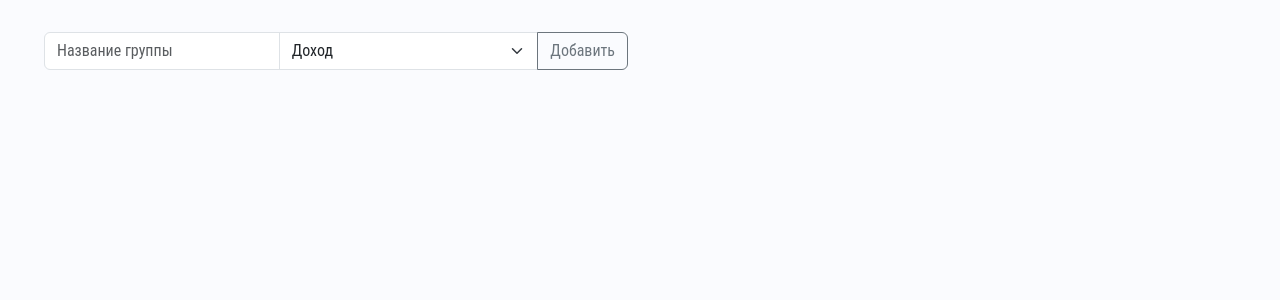
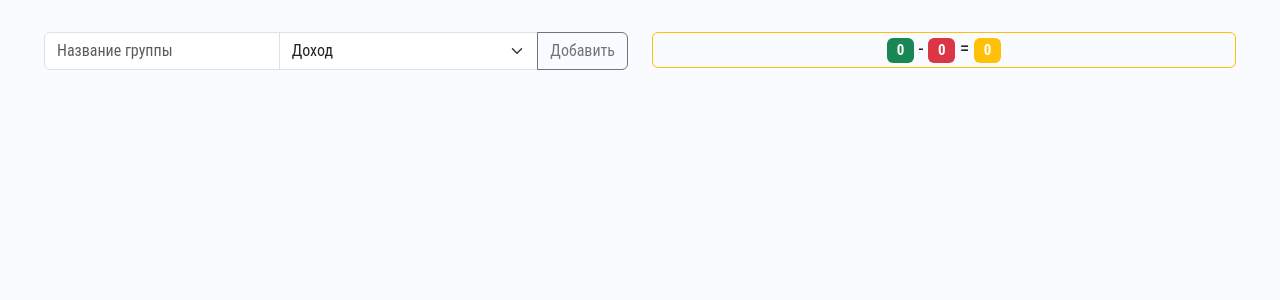
Before and after one commit to mccrush/mymoney, a Vue app: page / in a window 1280 px wide. Shown: the top 300 px of the page. Built offline with nearby package versions, Linux system fonts and the light colour scheme.

Commit message:
Settings show diferense

```diff
--- a/src/App.vue
+++ b/src/App.vue
@@ -3,10 +3,25 @@
 <template>
   <div class="container-fluid">
     <div class="row">
-      <div class="col-6">
+      <div class="col-6 mb-3">
         <GroupAddItem @add-group="addGroup" />
       </div>
-      <div class="col-6"></div>
+      <div class="col-6 mb-3">
+        <div class="border border-warning rounded fs-5 pb-1">
+          <span class="badge bg-success">{{
+            getTotalSum(groups.filter(item => item.type === 'debet'))
+          }}</span>
+          -
+          <span class="badge bg-danger">{{
+            getTotalSum(groups.filter(item => item.type === 'credit'))
+          }}</span>
+          =
+          <span class="badge bg-warning">{{
+            getTotalSum(groups.filter(item => item.type === 'debet')) -
+            getTotalSum(groups.filter(item => item.type === 'credit'))
+          }}</span>
+        </div>
+      </div>
       <div class="col-6">
         <GroupList
           :groups="groups.filter(item => item.type === 'debet')"
@@ -38,6 +53,7 @@
 <script>
 import Modal from 'bootstrap/js/dist/modal'
 import ClassGroup from './classes/ClassGroup'
+import getTotalSum from './scripts/getTotalSum'
 
 import GroupAddItem from './components/GroupAddItem.vue'
 import GroupList from './components/GroupList.vue'
@@ -56,6 +72,7 @@ export default {
     }
   },
   methods: {
+    getTotalSum,
     addGroup({ type, title }) {
       const group = Object.assign({}, new ClassGroup(type, title))
       this.groups.push(group)
@@ -105,13 +122,13 @@ export default {
         )
 
         this.groups[indexGroup].categories[indexCategory] = this.modalItem
+
+        // Посчитать итоговую сумму катеории и сохранить в сумму группы
+        const groupSum = getTotalSum(this.groups[indexGroup].categories)
+        this.groups[indexGroup].sum = groupSum
       }
       localStorage.setItem('mm-groups', JSON.stringify(this.groups))
     }
   }
 }
 </script>
-
-
-<style scoped>
-</style>
--- a/src/components/GroupAddItem.vue
+++ b/src/components/GroupAddItem.vue
@@ -1,5 +1,5 @@
 <template>
-  <div class="input-group mb-3">
+  <div class="input-group">
     <input
       type="text"
       class="form-control"
--- a/src/components/GroupItem.vue
+++ b/src/components/GroupItem.vue
@@ -1,6 +1,6 @@
 <template>
   <li
-    class="list-group-item rounded border-0 shadow-sm mb-4"
+    class="list-group-item rounded border-0 shadow-sm mb-3"
     :class="{
       'list-group-item-danger': group.type === 'credit',
       'list-group-item-success': group.type === 'debet'
@@ -10,12 +10,13 @@
       <span>{{ group.title }}</span>
       <div>
         <span
+          v-if="group.sum"
           class="badge me-2"
           :class="{
             'bg-success': group.type === 'debet',
             'bg-danger': group.type === 'credit'
           }"
-          >{{ getTotalSum(group.categories) || '' }}</span
+          >{{ group.sum }}</span
         >
         <ButtonEdit
           class="me-2"
```
